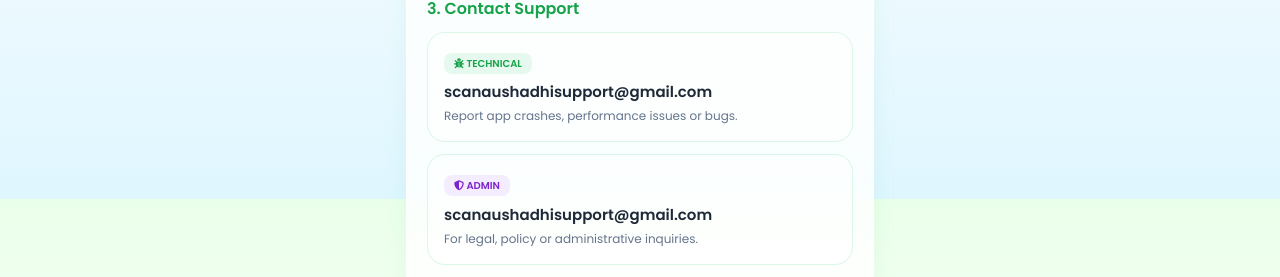
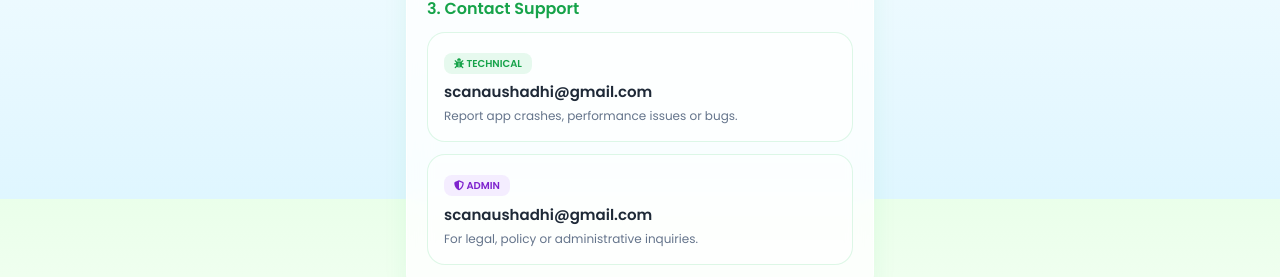
Before and after one commit to TeamNexcod/Scanaushadhi, a plain HTML site: page frontend/terms.html in a window 1280 px wide. Shown: the part 601-878 px from the top of the page. Drawn offline with Linux system fonts and the light colour scheme.

Commit message:
Update terms.html

```diff
--- a/frontend/terms.html
+++ b/frontend/terms.html
@@ -200,15 +200,15 @@
             <p>The AI-generated insights regarding dosage, uses, and side effects are based on publicly available data. **Always consult a qualified healthcare provider** before starting or changing any medication.</p>
 
             <h2>3. Contact Support</h2>
-            <a href="mailto:scanaushadhisupport@gmail.com" class="option-card">
+            <a href="mailto:scanaushadhi@gmail.com" class="option-card">
                 <span class="tag"><i class="fas fa-bug"></i> Technical</span>
-                <span class="email-text">scanaushadhisupport@gmail.com</span>
+                <span class="email-text">scanaushadhi@gmail.com</span>
                 <p style="font-size: 12px; margin:0; color: var(--text-muted);">Report app crashes, performance issues or bugs.</p>
             </a>
 
             <a href="mailto:scanaushadhisupport@gmail.com" class="option-card">
                 <span class="tag" style="background:rgba(168, 85, 247, 0.1); color:#7e22ce;"><i class="fas fa-shield-alt"></i> Admin</span>
-                <span class="email-text">scanaushadhisupport@gmail.com</span>
+                <span class="email-text">scanaushadhi@gmail.com</span>
                 <p style="font-size: 12px; margin:0; color: var(--text-muted);">For legal, policy or administrative inquiries.</p>
             </a>
         </div>
```
